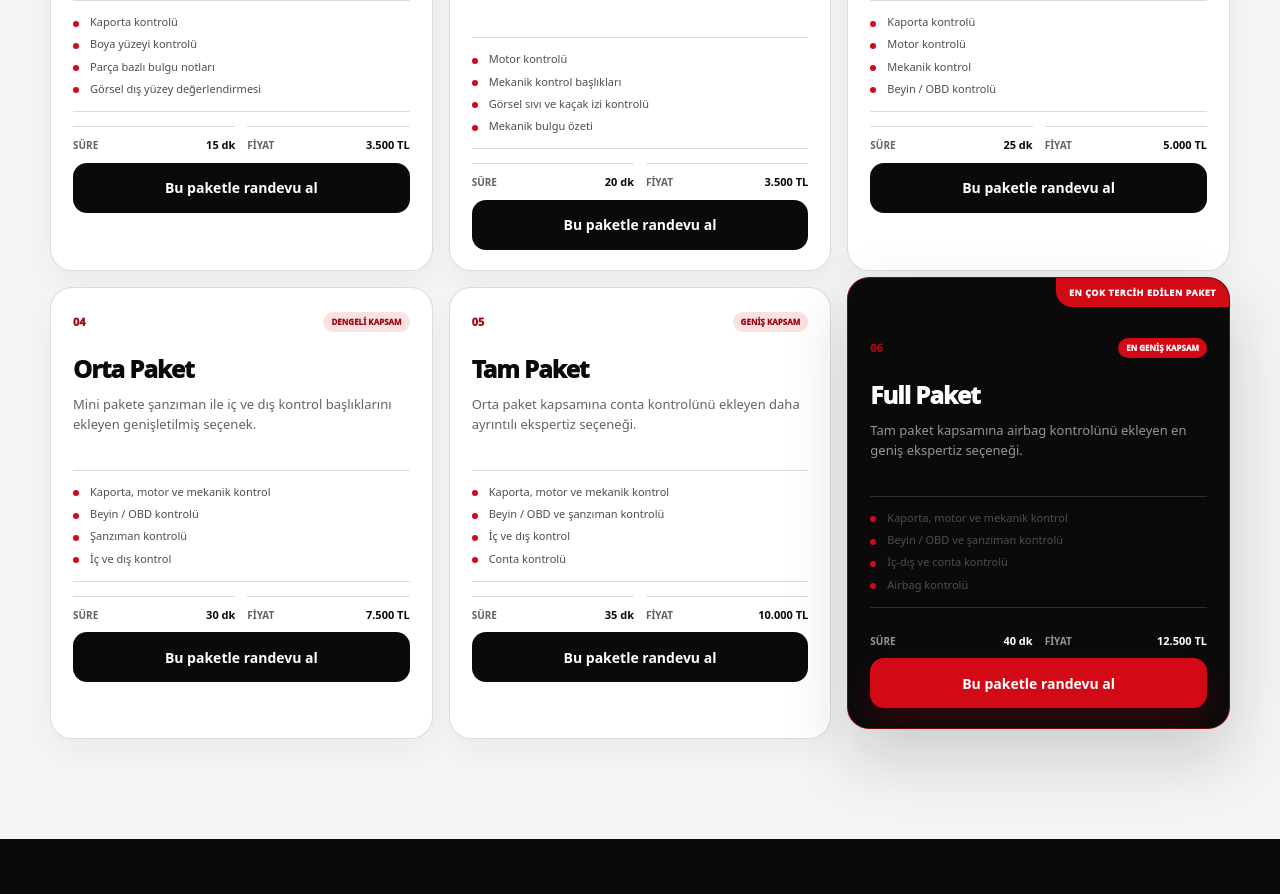
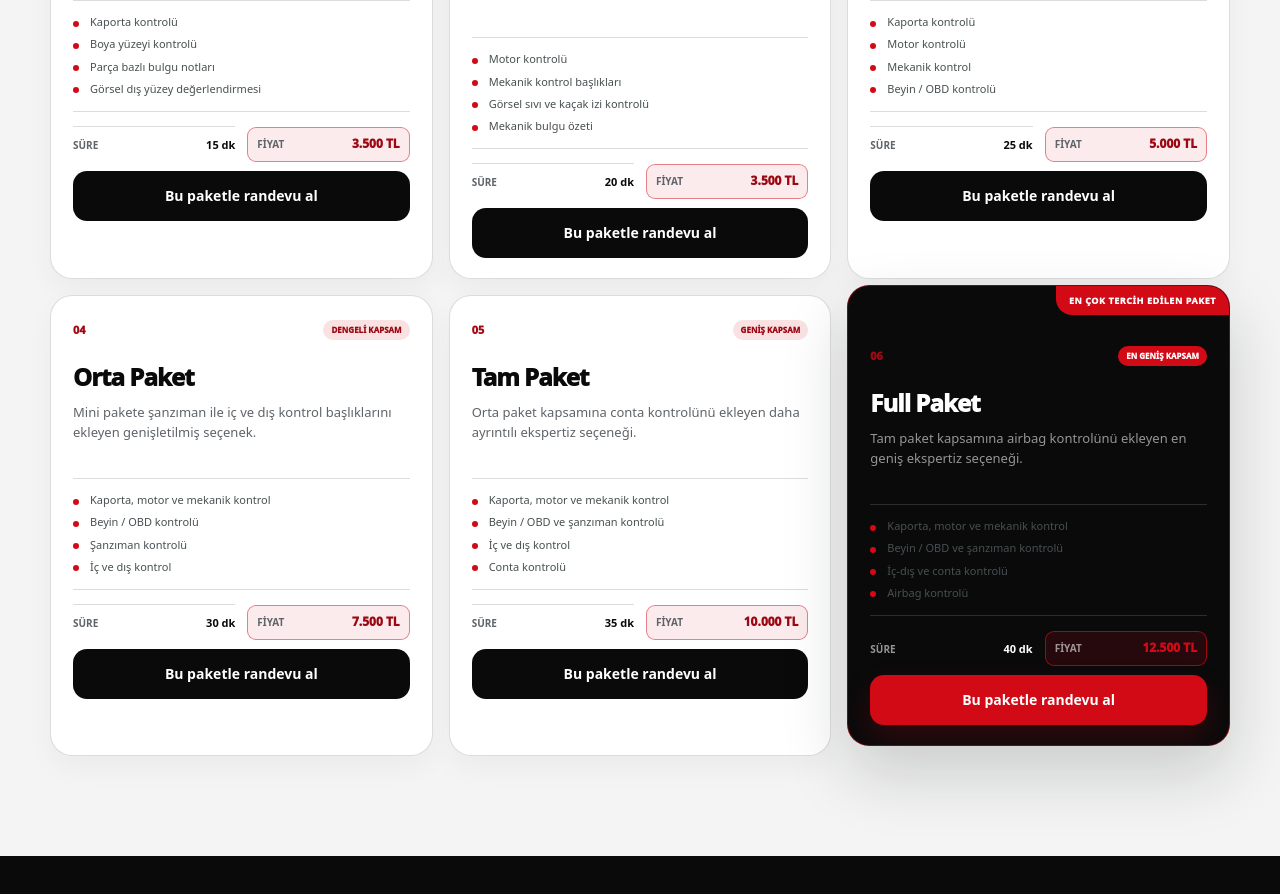
Before and after one commit to samivolkan/ekspertiz-bursa-web, a Next.js app: page / in a window 1280 px wide. Shown: the part 1420-2314 px from the top of the page. Built offline with nearby package versions, Linux system fonts and the light colour scheme; no server answers.

Commit message:
Highlight package prices with framed badges

```diff
--- a/app/globals.css
+++ b/app/globals.css
@@ -961,6 +961,29 @@ a {
   padding-top: 9px;
 }
 
+.package-meta-row .package-meta:last-child {
+  margin-top: 1px;
+  border: 1px solid rgb(var(--accent-rgb) / 0.48);
+  border-radius: 9px;
+  background: rgb(var(--accent-rgb) / 0.08);
+  padding: 7px 9px;
+}
+
+.package-meta-row .package-meta:last-child strong {
+  color: var(--accent-text);
+  font-size: 12px;
+  font-weight: 950;
+}
+
+.package-card-featured .package-meta-row .package-meta:last-child {
+  border-color: rgb(var(--accent-rgb) / 0.7);
+  background: rgb(var(--accent-rgb) / 0.14);
+}
+
+.package-card-featured .package-meta-row .package-meta:last-child strong {
+  color: var(--accent);
+}
+
 .package-meta span {
   color: var(--muted);
   font-size: 10px;
@@ -1793,6 +1816,18 @@ a {
   padding-left: 10px;
 }
 
+.package-feature-price-meta > span:last-child {
+  border: 1px solid rgb(var(--accent-rgb) / 0.48);
+  border-radius: 8px;
+  background: rgb(var(--accent-rgb) / 0.08);
+  padding: 5px 7px;
+}
+
+.package-feature-price-meta > span:last-child b {
+  color: var(--accent-text);
+  font-weight: 950;
+}
+
 .package-feature-price-meta small {
   color: var(--muted);
   font-size: 8px;
@@ -1808,6 +1843,11 @@ a {
 
 .package-feature-disclosure[open] .package-feature-price-meta > span {
   border-color: color-mix(in srgb, var(--accent-ink) 25%, transparent);
+}
+
+.package-feature-disclosure[open] .package-feature-price-meta > span:last-child {
+  border-color: color-mix(in srgb, var(--accent-ink) 42%, transparent);
+  background: color-mix(in srgb, var(--accent-ink) 9%, transparent);
 }
 
 .package-feature-disclosure[open] .package-feature-price-meta small,
```
